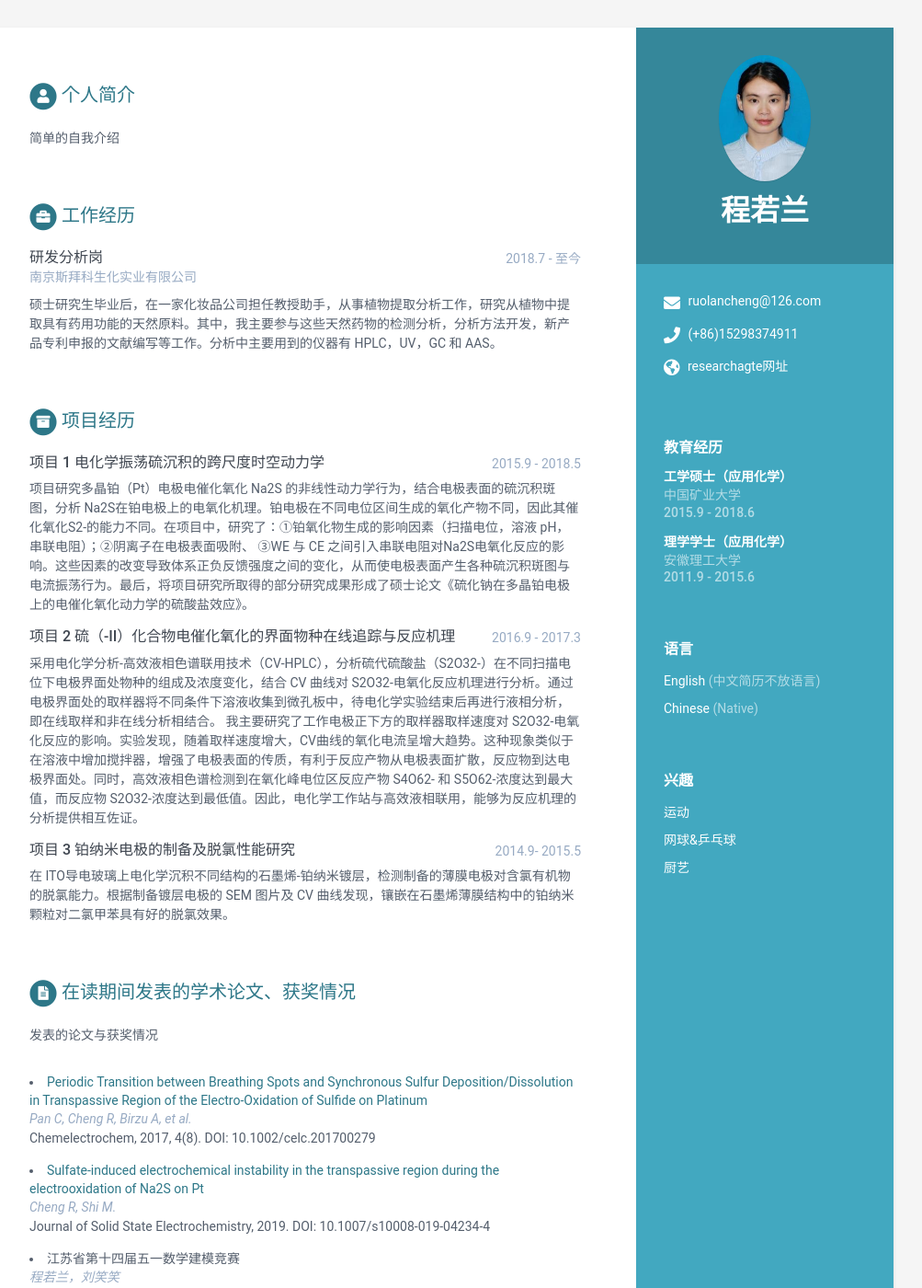
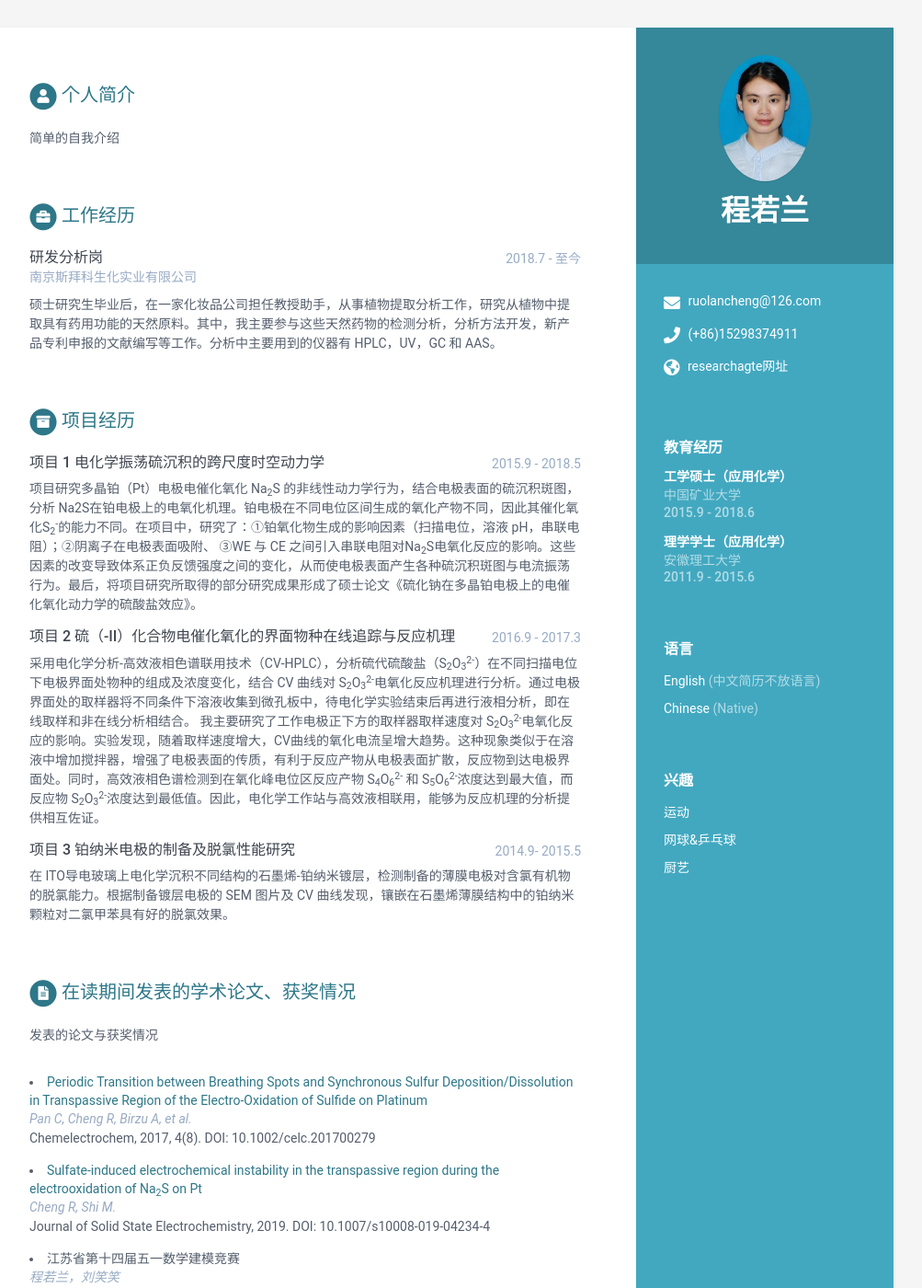
Before and after one commit to holly-cheng/zh-cv, a Jekyll site: the page built from index.html, in a window 1280 px wide and 1400 px high. Shown: the whole window at 92% size, without its empty margins (168-1171 px from the left). Built offline with Jekyll 4.4.1, drawn with Linux system fonts in a browser that asks for light colours.

Commit message:
modify sub or sup

```diff
--- a/_data/data.yml
+++ b/_data/data.yml
@@ -68,13 +68,13 @@ projects:
       time: 2015.9 - 2018.5
       company:
       details: |
-        项目研究多晶铂（Pt）电极电催化氧化 Na2S 的非线性动力学行为，结合电极表面的硫沉积斑图，分析 Na2S在铂电极上的电氧化机理。铂电极在不同电位区间生成的氧化产物不同，因此其催化氧化S2-的能力不同。在项目中，研究了：①铂氧化物生成的影响因素（扫描电位，溶液 pH，串联电阻）；②阴离子在电极表面吸附、 ③WE 与 CE 之间引入串联电阻对Na2S电氧化反应的影响。这些因素的改变导致体系正负反馈强度之间的变化，从而使电极表面产生各种硫沉积斑图与电流振荡行为。最后，将项目研究所取得的部分研究成果形成了硕士论文《硫化钠在多晶铂电极上的电催化氧化动力学的硫酸盐效应》。
+        项目研究多晶铂（Pt）电极电催化氧化 Na<sub>2</sub>S 的非线性动力学行为，结合电极表面的硫沉积斑图，分析 Na2S在铂电极上的电氧化机理。铂电极在不同电位区间生成的氧化产物不同，因此其催化氧化S<sub>2</sub><sup>-</sup>的能力不同。在项目中，研究了：①铂氧化物生成的影响因素（扫描电位，溶液 pH，串联电阻）；②阴离子在电极表面吸附、 ③WE 与 CE 之间引入串联电阻对Na<sub>2</sub>S电氧化反应的影响。这些因素的改变导致体系正负反馈强度之间的变化，从而使电极表面产生各种硫沉积斑图与电流振荡行为。最后，将项目研究所取得的部分研究成果形成了硕士论文《硫化钠在多晶铂电极上的电催化氧化动力学的硫酸盐效应》。
     - name: 项目 2 硫（-II）化合物电催化氧化的界面物种在线追踪与反应机理
       time: 2016.9 - 2017.3
       company:
       details: |
-        采用电化学分析-高效液相色谱联用技术（CV-HPLC），分析硫代硫酸盐（S2O32-）在不同扫描电位下电极界面处物种的组成及浓度变化，结合 CV 曲线对 S2O32-电氧化反应机理进行分析。通过电极界面处的取样器将不同条件下溶液收集到微孔板中，待电化学实验结束后再进行液相分析，即在线取样和非在线分析相结合。
-        我主要研究了工作电极正下方的取样器取样速度对 S2O32-电氧化反应的影响。实验发现，随着取样速度增大，CV曲线的氧化电流呈增大趋势。这种现象类似于在溶液中增加搅拌器，增强了电极表面的传质，有利于反应产物从电极表面扩散，反应物到达电极界面处。同时，高效液相色谱检测到在氧化峰电位区反应产物 S4O62- 和 S5O62-浓度达到最大值，而反应物 S2O32-浓度达到最低值。因此，电化学工作站与高效液相联用，能够为反应机理的分析提供相互佐证。
+        采用电化学分析-高效液相色谱联用技术（CV-HPLC），分析硫代硫酸盐（S<sub>2</sub>O<sub>3</sub><sup>2-</sup>）在不同扫描电位下电极界面处物种的组成及浓度变化，结合 CV 曲线对 S<sub>2</sub>O<sub>3</sub><sup>2-</sup>电氧化反应机理进行分析。通过电极界面处的取样器将不同条件下溶液收集到微孔板中，待电化学实验结束后再进行液相分析，即在线取样和非在线分析相结合。
+        我主要研究了工作电极正下方的取样器取样速度对 S<sub>2</sub>O<sub>3</sub><sup>2-</sup>电氧化反应的影响。实验发现，随着取样速度增大，CV曲线的氧化电流呈增大趋势。这种现象类似于在溶液中增加搅拌器，增强了电极表面的传质，有利于反应产物从电极表面扩散，反应物到达电极界面处。同时，高效液相色谱检测到在氧化峰电位区反应产物 S<sub>4</sub>O<sub>6</sub><sup>2-</sup> 和 S<sub>5</sub>O<sub>6</sub><sup>2-</sup>浓度达到最大值，而反应物 S<sub>2</sub>O<sub>3</sub><sup>2-</sup>浓度达到最低值。因此，电化学工作站与高效液相联用，能够为反应机理的分析提供相互佐证。
     - name: 项目 3 铂纳米电极的制备及脱氯性能研究
       time:  2014.9- 2015.5
       company:
@@ -89,7 +89,7 @@ publications:
         link: "https://chemistry-europe.onlinelibrary.wiley.com/doi/full/10.1002/celc.201700279"
         authors: Pan C, Cheng R, Birzu A, et al.
         conference: "Chemelectrochem, 2017, 4(8). DOI: 10.1002/celc.201700279"
-      - title: Sulfate-induced electrochemical instability in the  transpassive region during the electrooxidation of Na2S on Pt
+      - title: Sulfate-induced electrochemical instability in the  transpassive region during the electrooxidation of Na<sub>2</sub>S on Pt
         link: "http://link.springer.com/article/10.1007/s10008-019-04234-4"
         authors: Cheng R, Shi M.
         conference: "Journal of Solid State Electrochemistry, 2019. DOI: 10.1007/s10008-019-04234-4"
```
